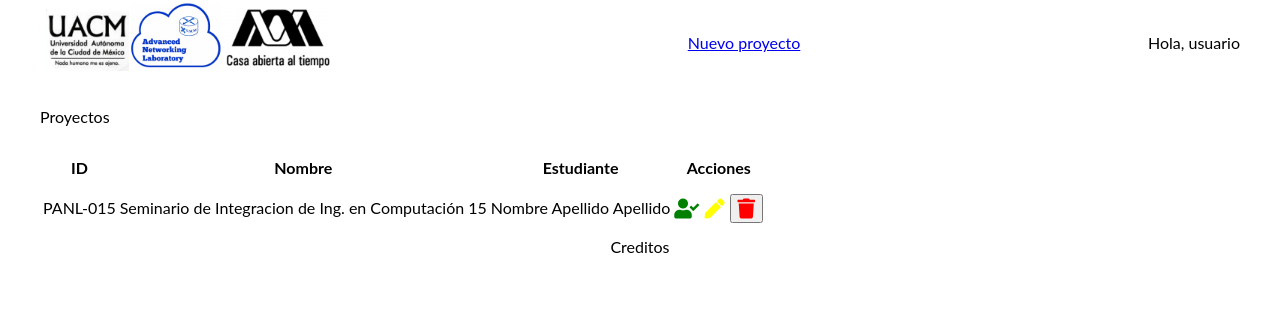
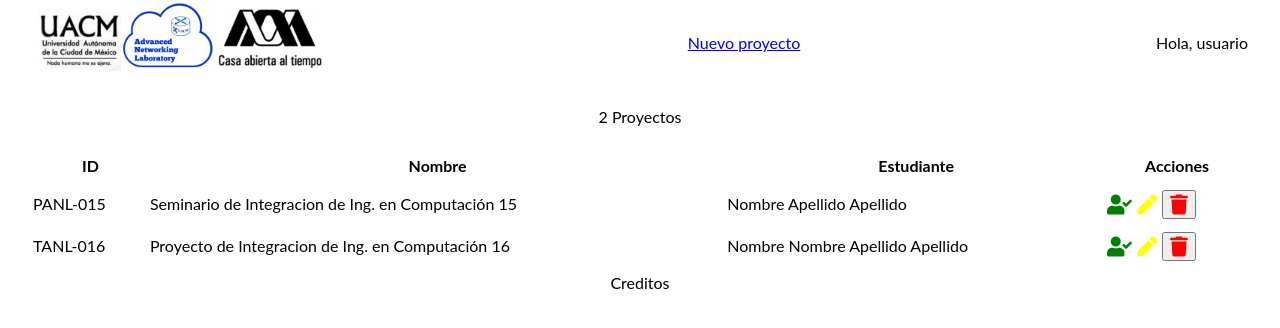
Before and after one commit to prsantiago/GePro, a PHP site: page /inicio.php in a window 1280 px wide. Shown: the top 328 px of the page. Run offline with PHP 8.4, Linux system fonts and the light colour scheme; some libraries are stand-ins or nearby versions.

Commit message:
Estructura HTML/CSS -PHP 1.1

```diff
--- a/crear-cuenta.php
+++ b/crear-cuenta.php
@@ -5,8 +5,8 @@
 </div>
 
 <div class="contenedor-formulario">
-    <form id="formulario" class="caja-signup" method="post">
-        <p>Utilice el correo de su institución para crear la cuenta</p>
+    <p>Utilice el correo de su institución para crear la cuenta</p>
+    <form id="crear-cuenta" class="caja-signup" method="post">
         <div class="campo">
             <label for="usuario">Correo institucional: </label>
             <input type="text" name="usuario" id="usuario" placeholder="Correo institucional">
--- a/css/style.css
+++ b/css/style.css
@@ -21,7 +21,7 @@ body {
 
 .contenedor {
     width: 95%;
-    max-width: 120rem;
+    /* max-width: 120rem; */
     margin: 0 auto;
 }
 
@@ -115,6 +115,25 @@ h4 {
 
 /* Contenido Proyectos */
 
+.contenedor-proyectos {
+    margin: 0 auto;
+}
+
+.total-proyectos {
+    text-align: center;
+}
+
+table {
+    width: 100%;
+    margin-top: 1rem;
+}
+
+.listado-proyectos {
+    width: 100%;
+    margin-top: 1rem;
+    border-collapse: collapse;
+}
+
 
 /* Footer */
 
--- a/index.php
+++ b/index.php
@@ -1,5 +1,6 @@
 <?php include 'inc/templates/header.php'; ?>
 
+<div>
     <div class="contenedor barra">
         <?php include 'inc/templates/logos.php'; ?>
 
@@ -28,6 +29,7 @@
             </div>
         </div>
     </div>
+</div>
 
 <div class="contenedor contenido">
     <h1>GePro</h1>
--- a/inicio.php
+++ b/inicio.php
@@ -1,18 +1,20 @@
 <?php include 'inc/templates/header.php'; include 'inc/funciones/funciones.php';?>
 
-<div class="contenedor barra">
-    <?php include 'inc/templates/logos.php'; ?>
+<div class="">
+    <div class="contenedor barra">
+        <?php include 'inc/templates/logos.php'; ?>
 
-    <a href="nuevo-proyecto.php">Nuevo proyecto</a>
+        <a href="nuevo-proyecto.php">Nuevo proyecto</a>
 
-    <div class="contenedor-usuario">
-        <p>Hola, usuario</p>
+        <div class="contenedor-usuario">
+            <p>Hola, usuario</p>
+        </div>
     </div>
 </div>
 
 <div class="bg-blanco contenedor sombra proyectos">
     <div class="contenedor-proyectos">
-        <p class="total-proyectos"><span></span> Proyectos</p>
+        <p class="total-proyectos"><span>2</span> Proyectos</p>
 
         <div class="contenedor-tabla">
             <table id="listado-proyectos" class="listado-proyectos">
@@ -41,6 +43,22 @@
                             </button>
                         </td>
                     </tr>
+                    <tr>
+                        <td>TANL-016</td>
+                        <td>Proyecto de Integracion de Ing. en Computación 16</td>
+                        <td>Nombre Nombre Apellido Apellido</td>
+                        <td>
+                            <a class="btn-check btn" href="progreso.php">
+                                <i class="fas fa-user-check"></i>
+                            </a>
+                            <a class="btn-editar btn" href="editar-proyecto.php">
+                                <i class="fas fa-pen"></i>
+                            </a>
+                            <button data-id="" type="button" class="btn-borrar btn">
+                                <i class="fas fa-trash"></i>
+                            </button>
+                        </td>
+                    </tr>
                 </tbody>
             </table>
         </div>
--- a/recuperar-cuenta.php
+++ b/recuperar-cuenta.php
@@ -6,7 +6,7 @@
 
 <div class="contenedor-formulario">
     <p>Ingrese el correo institucional con el que se registró</p>
-    <form id="formulario" class="caja-recuperar" method="post">
+    <form id="recuperar-cuenta" class="caja-recuperar" method="post">
         <div class="campo">
             <label for="usuario">Correo institucional: </label>
             <input type="text" name="usuario" id="usuario" placeholder="Correo institucional">
```
Also changed, not shown: editar-proyecto.php (+20 -0 lines), inc/templates/formulario.php (added, +60 -0 lines), nuevo-proyecto.php (+19 -0 lines). Lines whose indentation alone changed are shown as unchanged.
